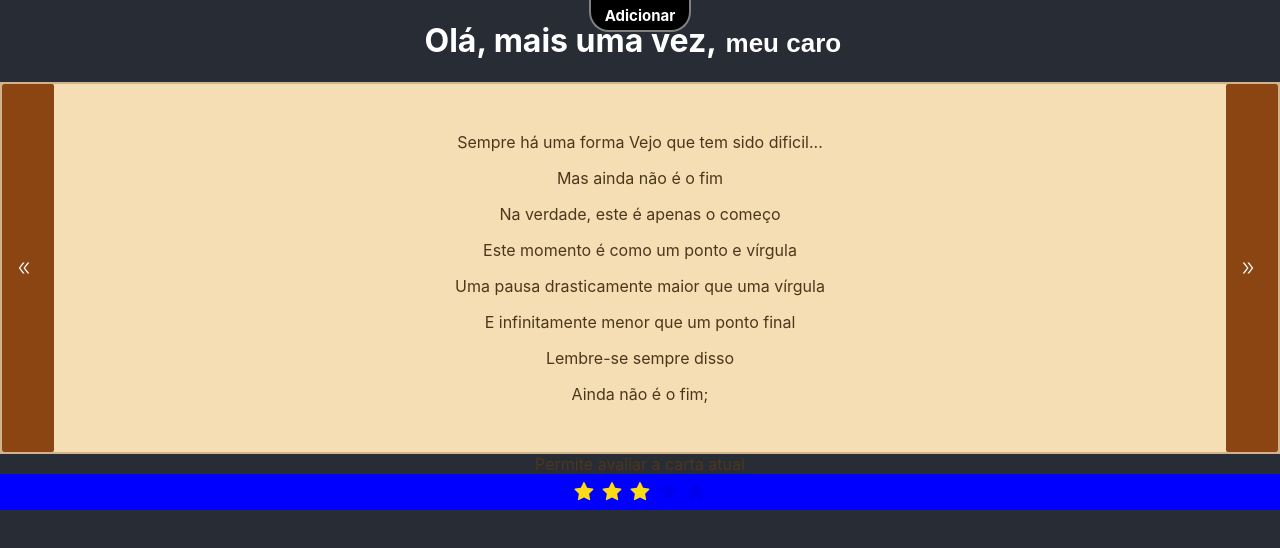
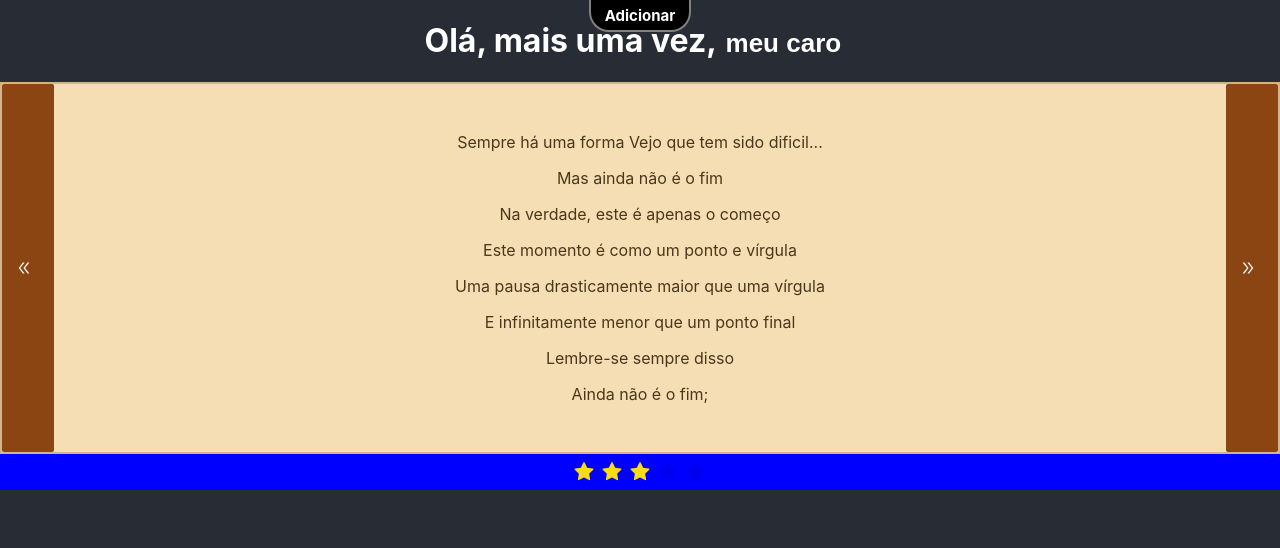
Before and after one commit to r0ber0be/naive-melody, a React (Create React App) app: page / in a window 1280 px wide. Shown: the top 548 px of the page. Built offline with nearby package versions, Linux system fonts and the light colour scheme; the HTML template or start-up script is replaced by a standard one.

Commit message:
Correção de comentário

```diff
--- a/src/components/cardLetter/CardLetter.js
+++ b/src/components/cardLetter/CardLetter.js
@@ -34,7 +34,6 @@ export function CardLetter({ letters, setLetters }) {
         <LetterList letter={currentLetter} />
         <ButtonLetter func={next} type='button' classStyle={"go-back"} icon={<DoubleRightOutlined />} />
       </div>
-      {'Permite avaliar a carta atual'}
       <RatingLetter setLetters={setLetters} index={index} rateValue={currentRate} />
     </>
   )
```
